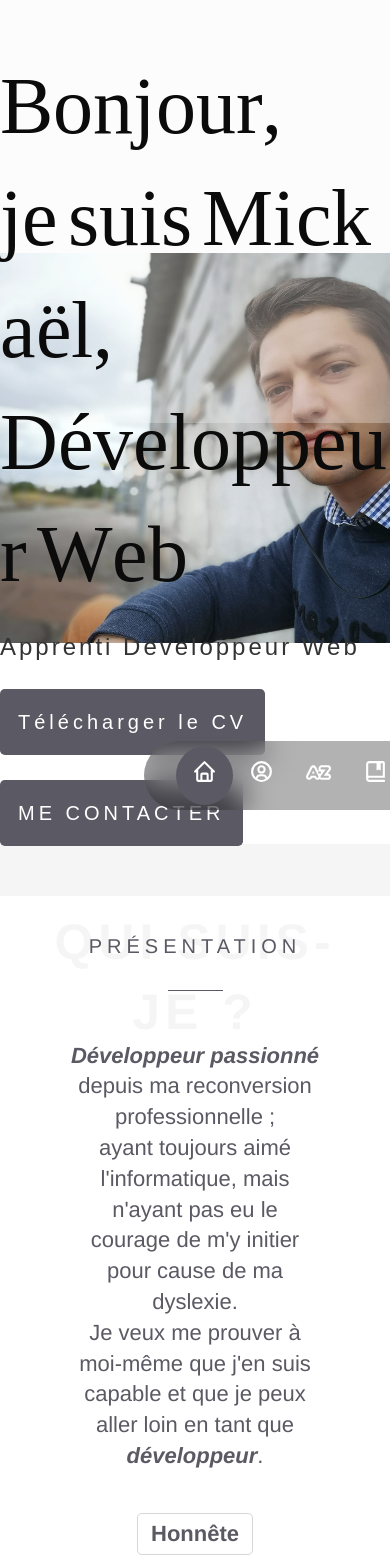
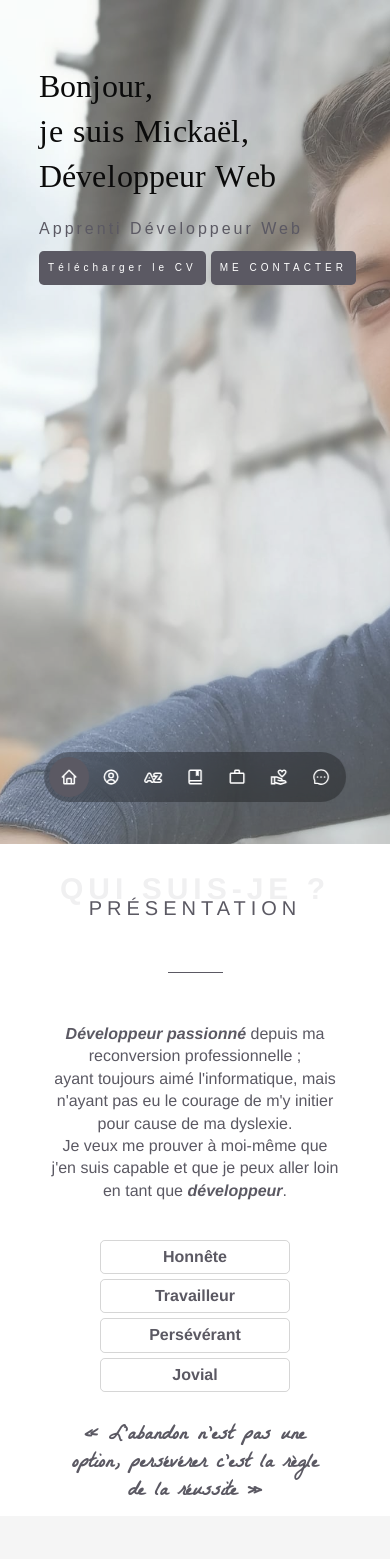
Before and after one commit to Noa1527/Portfolio, a React (Create React App) app: page / in a window 390 px wide. Shown: the top 1559 px of the page. Built offline with nearby package versions, Linux system fonts and the light colour scheme; the HTML template or start-up script is replaced by a standard one.

Commit message:
add style

```diff
--- a/src/App.scss
+++ b/src/App.scss
@@ -37,12 +37,12 @@ textarea{
     background-image: url('./assets/image/mika.jpg');
     background-position: center;
     background-repeat: no-repeat;
-    background-size: 100%;
-    height: 100vh;
-    width: 100vw;
+    background-size: cover;
+    height: 100%;
+    width: 100%;
 }
-@media screen and (max-width: 600px) {
-    .picture{
-        height: auto;
-    }
-}
+// @media screen and (max-width: 600px) {
+//     .picture{
+//         height: auto;
+//     }
+// }
--- a/src/components/About/index.scss
+++ b/src/components/About/index.scss
@@ -6,80 +6,132 @@
 
 .row {
     .col {
-        width: $container-width-lg;
+        width: $container-width-sm;
         margin: 0 auto;
 
         .presentation,
         .temper,
         .quote {
-            margin-bottom: 20px;
+            margin:0 auto 10px ;
             font-weight: 400;
             line-height: 1.4;
-            font-size: 22px;
+            font-size: 16px;
             text-align: center;
 
         }
+
         .temper {
+            display: flex;
+            flex-direction: column;
+            align-items: center;
+            margin: 5px 10px;
+
             strong {
                 border: solid 1px #3333;
-                margin: 0 10px;
                 padding: 5px;
                 border-radius: 0.3rem;
                 text-align: center;
+                width: 70%;
+                margin-top: 5px;
 
             }
         }
 
         .quote {
             width: 100%;
-            margin-top: 100px;
+            margin-top: 20px;
+            padding: 10px;
             font-family: 'La Belle Aurore';
-            font-size: 25px;
+            font-size: 20px;
             font-weight: 600;
 
         }
     }
 }
 
+/*
+page grand ecrant
+*/
+// .section-about {
+//     background-color: #fff;
+// }
 
-/* ======================== MEDIA QUERIES (SMALL DEVICES) ======================== */
+// .row {
+//     .col {
+//         width: $container-width-lg;
+//         margin: 0 auto;
 
-@media screen and (max-width: 600px) {
-    section {
-        height: auto;
-    }
+//         .presentation,
+//         .temper,
+//         .quote {
+//             margin-bottom: 20px;
+//             font-weight: 400;
+//             line-height: 1.4;
+//             font-size: 22px;
+//             text-align: center;
 
-    .container {
-        width: $container-width-sm;
-        padding: 0;
-    }
+//         }
+//         .temper {
+//             strong {
+//                 border: solid 1px #3333;
+//                 margin: 0 10px;
+//                 padding: 5px;
+//                 border-radius: 0.3rem;
+//                 text-align: center;
 
-    .row {
-        .col {
-            .presentation{
+//             }
+//         }
 
-                margin-bottom: 0;
-            }
-            .temper{
+//         .quote {
+//             width: 100%;
+//             margin-top: 100px;
+//             font-family: 'La Belle Aurore';
+//             font-size: 25px;
+//             font-weight: 600;
 
-                display: flex;
-                flex-direction: column;
-                align-items: center;
-                margin: 5px 10px;
-                strong {
-
-                    width: 50%;
-                    margin-top: 5px;
-                }
-            }
-            .quote {
-
-                padding: 10px;
-                margin-top: 20px;
-                font-size: 20px;
-            }
-        }
-    }
+//         }
+//     }
+// }
 
 
-}
+// /* ======================== MEDIA QUERIES (SMALL DEVICES) ======================== */
+
+// @media screen and (max-width: 600px) {
+//     section {
+//         height: auto;
+//     }
+
+//     .container {
+//         width: $container-width-sm;
+//         padding: 0;
+//     }
+
+//     .row {
+//         .col {
+//             .presentation{
+
+//                 margin-bottom: 0;
+//             }
+//             .temper{
+
+//                 display: flex;
+//                 flex-direction: column;
+//                 align-items: center;
+//                 margin: 5px 10px;
+//                 strong {
+
+//                     width: 50%;
+//                     margin-top: 5px;
+//                 }
+//             }
+//             .quote {
+
+//                 padding: 10px;
+//                 margin-top: 20px;
+//                 font-size: 20px;
+//             }
+//         }
+//     }
+
+
+// }
--- a/src/components/Contact/index.js
+++ b/src/components/Contact/index.js
@@ -57,7 +57,8 @@ const Contact = () => {
                             <input type="text" name="name" placeholder='Votre Nom et Prénom' required />
                             <input type="email" name="email" placeholder='Votre Email' required />
                             <textarea name="message" rows="7" placeholder='Votre Message' required></textarea>
-                            <button type="submit" className='btn btn-primary'>Envoyez Votre Message</button>
+                            <button type="submit" className='btn btn-primary'>Envoyez </button>
+                            {/* Votre Message */}
                         </form>
 
                     </div>
--- a/src/components/Header/index.scss
+++ b/src/components/Header/index.scss
@@ -4,31 +4,32 @@ section {
 
     .filtre {
         position: absolute;
-        width: 100vw;
-        height: 100vh;
+        top: 0;
+        left: 0;
+        width: 100%;
+        height: 100%;
         background-color: #f5f5f5;
         opacity: 0.3;
     }
 }
 
 .home-page {
-    align-items: center;
-    overflow: hidden;
     display: flex;
-    height: 100vh;
-    width: 100vw;
+    height: 100%;
+    width: 100%;
     margin: 0 auto;
+    padding-left: 10px;
     position: relative;
 
     .text-zone {
-        margin: 0 auto 180px auto;
+        margin: 0 auto 50px;
         max-height: 90%;
     }
 
     h1 {
         color: $color-nav;
-        font-size: 5rem;
-        margin: 0;
+        font-size: 2rem;
+        margin-top: 4rem;
         font-family: 'Coolvetica';
         font-weight: 400;
     }
@@ -37,7 +38,7 @@ section {
         color: $text-color;
         margin-top: 20px;
         font-weight: 400;
-        font-size: 1.5rem;
+        font-size: 1rem;
         font-family: sans-serif;
         letter-spacing: 3px;
         animation: fadeIn 1s 1.8s backwards;
@@ -45,14 +46,14 @@ section {
 
     .flat-button {
         color: $color-1;
-        font-size: 20px;
+        font-size: 10px;
         font-weight: 400;
         letter-spacing: 4px;
         font-family: sans-serif;
         text-decoration: none;
-        padding: 19px 18px;
+        padding: 10px 9px;
         border-radius: 0.3rem;
-        margin-top: 25px;
+        margin-top: 10px;
         margin-right: 5px;
         float: left;
         animation: fadeInAnimation 1s 1.8s backwards;
@@ -71,109 +72,197 @@ section {
     }
 
     .header-socials {
-        display: flex;
-        flex-direction: column;
-        align-items: center;
-        gap: 0.8rem;
-        position: absolute;
-        left: 100px;
-        bottom: 300px;
-
+        display: none;
         a svg {
-            width: 20px;
-            height: 20px;
-            color: $color-btn;
-        }
-
-        &::after {
-            content: '';
-            width: 2px;
-            height: 3rem;
-            background: $color-btn;
+            display: none;
         }
     }
 
     .scroll-down {
-        height: 20px;
-        width: 20px;
-        position: absolute;
-        right: 100px;
-        bottom: 80px;
-
-        a,
-        svg {
-            width: 50px;
-            height: 50px;
-            color: $color-nav;
-        }
+        display: none;
     }
 }
 
-@media screen and (max-width: 600px) {
 
-    section {
 
-        .filtre {
-            position: absolute;
-            width: 100vw;
-            height: 423px;
-            background-color: #f5f5f5;
-            opacity: 0.3;
-        }
-    }
+// @media screen and (max-width: 600px) {
 
-    .home-page {
-        height: auto;
+//     section {
 
-        .text-zone {
-            margin: 50px auto 50px auto;
+//         .filtre {
+//             position: absolute;
+//             width: 100vw;
+//             height: 423px;
+//             background-color: #f5f5f5;
+//             opacity: 0.3;
+//         }
+//     }
 
-        }
-        h2 {
-            color: #333;
-            font-weight: 500;
-        }
-        .header-socials {
-            display: none;
+/*
+page grand ecrant
+*/
+//     align-items: center;
+//     overflow: hidden;
+//     display: flex;
+//     height: 100vh;
+//     width: 100vw;
+//     margin: 0 auto;
+//     position: relative;
 
-        }
+//     .text-zone {
+//         margin: 0 auto 180px auto;
+//         max-height: 90%;
+//     }
 
-        .scroll-down {
-            display: none;
-        }
-    }
-}
-@media screen and (max-width: 375px) {
+//     h1 {
+//         color: $color-nav;
+//         font-size: 5rem;
+//         margin: 0;
+//         font-family: 'Coolvetica';
+//         font-weight: 400;
+//     }
 
-    section {
+//     h2 {
+//         color: $text-color;
+//         margin-top: 20px;
+//         font-weight: 400;
+//         font-size: 1.5rem;
+//         font-family: sans-serif;
+//         letter-spacing: 3px;
+//         animation: fadeIn 1s 1.8s backwards;
+//     }
 
-        .filtre {
-            position: absolute;
-            width: 100vw;
-            height: 423px;
-            background-color: #f5f5f5;
-            opacity: 0.3;
-        }
-    }
+//     .flat-button {
+//         color: $color-1;
+//         font-size: 20px;
+//         font-weight: 400;
+//         letter-spacing: 4px;
+//         font-family: sans-serif;
+//         text-decoration: none;
+//         padding: 19px 18px;
+//         border-radius: 0.3rem;
+//         margin-top: 25px;
+//         margin-right: 5px;
+//         float: left;
+//         animation: fadeInAnimation 1s 1.8s backwards;
+//         white-space: nowrap;
+//         position: relative;
+//         background-color: $text-color;
 
-    .home-page {
-        height: auto;
+//         &:hover {
+//             color: $color-1;
+//             box-shadow: 1px 2px 3px 1px $color-nav;
 
-        .text-zone {
-            margin: 50px auto 50px auto;
+//             &:before {
+//                 width: 100%;
+//             }
+//         }
+//     }
 
-        }
-        h2 {
-            color: #333;
-            font-weight: 500;
-        }
-        .header-socials {
-            display: none;
+//     .header-socials {
+//         display: flex;
+//         flex-direction: column;
+//         align-items: center;
+//         gap: 0.8rem;
+//         position: absolute;
+//         left: 100px;
+//         bottom: 300px;
 
-        }
+//         a svg {
+//             width: 20px;
+//             height: 20px;
+//             color: $color-btn;
+//         }
 
-        .scroll-down {
-            display: none;
-        }
-    }
-}
+//         &::after {
+//             content: '';
+//             width: 2px;
+//             height: 3rem;
+//             background: $color-btn;
+//         }
+//     }
+
+//     .scroll-down {
+//         height: 20px;
+//         width: 20px;
+//         position: absolute;
+//         right: 100px;
+//         bottom: 80px;
+
+//         a,
+//         svg {
+//             width: 50px;
+//             height: 50px;
+//             color: $color-nav;
+//         }
+//     }
+// }
+
+// @media screen and (max-width: 600px) {
+
+//     section {
+
+//         .filtre {
+//             position: absolute;
+//             width: 100vw;
+//             height: 423px;
+//             background-color: #f5f5f5;
+//             opacity: 0.3;
+//         }
+//     }
+
+//     .home-page {
+//         height: auto;
+
+//         .text-zone {
+//             margin: 50px auto 50px auto;
+
+//         }
+//         h2 {
+//             color: #333;
+//             font-weight: 500;
+//         }
+//         .header-socials {
+//             display: none;
+
+//         }
+
+//         .scroll-down {
+//             display: none;
+//         }
+//     }
+// }
+// @media screen and (max-width: 375px) {
+
+//     section {
+
+//         .filtre {
+//             position: absolute;
+//             width: 100vw;
+//             height: 423px;
+//             background-color: #f5f5f5;
+//             opacity: 0.3;
+//         }
+//     }
+
+//     .home-page {
+//         height: auto;
+
+//         .text-zone {
+//             margin: 50px auto 50px auto;
+
+//         }
+//         h2 {
+//             color: #333;
+//             font-weight: 500;
+//         }
+//         .header-socials {
+//             display: none;
+
+//         }
+
+//         .scroll-down {
+//             display: none;
+//         }
+//     }
+// }
--- a/src/components/Nav/index.scss
+++ b/src/components/Nav/index.scss
@@ -1,31 +1,35 @@
 @import'../../index.scss';
+
 
 nav {
     background: rgba($color: #000000, $alpha: 0.3);
     width: max-content;
     display: block;
-    padding: 1.1rem 2rem;
+    display: flex;
+    position: fixed;
+    bottom: 5%;
+    left: 50%;
     z-index: 5;
-    position: fixed;
-    left: 37%;
-    bottom: 4%;
-    transform: translateX(-50);
-    gap: 2.5rem;
     border-radius: 3rem;
+    gap: 0.1rem;
+    padding: 0.3rem 0.3rem;
+    transform: translateX(-50%);
     backdrop-filter: blur(15px);
+
 }
 
 nav a {
     background: transparent;
-    padding: 1rem;
     border-radius: 50%;
-    font-size: 1.5rem;
+    font-size: 1rem;
     color: $color-1;
+    padding: 0.7rem;
+    display: flex;
 
     a,
     svg {
-        width: 25px;
-        height: 25px;
+        width: 18px;
+        height: 18px;
     }
 }
 
@@ -38,22 +42,65 @@ nav a.active {
     color: $color-1;
 }
 
-@media screen and (max-width: 375px) {
-    nav {
-        padding: 1.1rem 0.5rem;
-        // left: 0.5rem;
-        left: 0;
-        bottom: 4%;
 
-        a {
+/**
+* pour grand ecrant
+**/
 
-            a,
-            svg {}
+// nav {
+//     background: rgba($color: #000000, $alpha: 0.3);
+//     width: max-content;
+//     display: block;
+//     padding: 1.1rem 2rem;
+//     z-index: 5;
+//     position: fixed;
+//     left: 37%;
+//     bottom: 4%;
+//     transform: translateX(-50);
+//     gap: 2.5rem;
+//     border-radius: 3rem;
+//     backdrop-filter: blur(15px);
+// }
 
-            &:hover {}
+// nav a {
+//     background: transparent;
+//     padding: 1rem;
+//     border-radius: 50%;
+//     font-size: 1.5rem;
+//     color: $color-1;
 
-            &.active {}
-        }
-    }
+//     a,
+//     svg {
+//         width: 25px;
+//         height: 25px;
+//     }
+// }
 
-}
+// nav a:hover {
+//     background: rgba($color: #000000, $alpha: 0.3);
+// }
+
+// nav a.active {
+//     background: $text-color;
+//     color: $color-1;
+// }
+
+// @media screen and (max-width: 375px) {
+//     nav {
+//         padding: 1.1rem 0.5rem;
+//         // left: 0.5rem;
+//         left: 0;
+//         bottom: 4%;
+
+//         a {
+
+//             a,
+//             svg {}
+
+//             &:hover {}
+
+//             &.active {}
+//         }
+//     }
+
+// }
--- a/src/index.scss
+++ b/src/index.scss
@@ -44,28 +44,35 @@ h5 {
   font-weight: 500;
 }
 
+section {
+  width: 100%;
+  height: auto;
+}
+
+
 .module-header {
   margin-bottom: 50px;
   text-align: center;
 
   .module-title {
     position: relative;
-    margin-top: 50px;
+    padding-top: 50px;
     margin-bottom: 50px;
     font-weight: 300;
-    font-size: 40px;
+    font-size: 20px;
     text-transform: uppercase;
     letter-spacing: 5px;
     color: $text-color;
 
     .module-sub {
-      font-size: 100px;
+      font-size: 30px;
       position: absolute;
+      margin-top: 15px;
       left: 0;
       right: 0;
-      top: -40px;
+      top: 9px;
       text-align: center;
-      opacity: 0.05;
+      opacity: 0.09;
       font-weight: 700;
     }
   }
@@ -79,64 +86,104 @@ h5 {
 
 }
 
-/* ======================== GENRAL STYLE ======================== */
-section {
-  width: 100vw;
-  height: 100vh;
-}
+/*
+page grand ecrant
+*/
 
-.container {
-  width: $container-width-lg;
-  padding: 3rem 0.5rem 0;
-  margin: 0 auto;
-}
 
-/* ======================== MEDIA QUERIES (MEDIUM DEVICES) ======================== */
-@media screen and (max-width: 1024px) {
-  .container {
-    width: $container-width-md;
-    padding: 1rem 0.5rem 0;
-  }
-}
+// .module-header {
+//   margin-bottom: 50px;
+//   text-align: center;
 
-/* ======================== MEDIA QUERIES (SMALL DEVICES) ======================== */
-@media screen and (max-width: 600px) {
-  section {
-    height: auto;
-  }
+//   .module-title {
+//     position: relative;
+//     margin-top: 50px;
+//     margin-bottom: 50px;
+//     font-weight: 300;
+//     font-size: 40px;
+//     text-transform: uppercase;
+//     letter-spacing: 5px;
+//     color: $text-color;
 
-  .container {
-    width: $container-width-sm;
-  }
+//     .module-sub {
+//       font-size: 100px;
+//       position: absolute;
+//       left: 0;
+//       right: 0;
+//       top: -40px;
+//       text-align: center;
+//       opacity: 0.05;
+//       font-weight: 700;
+//     }
+//   }
 
-  .module-header {
+//   .module-line {
+//     background: $text-color;
+//     width: 55px;
+//     height: 1px;
+//     margin: 30px auto;
+//   }
 
-    .module-title {
-      margin-top: 20px;
-      margin-bottom: 20px;
-      font-size: 20px;
+// }
 
-      .module-sub {
-        margin-top: 15px;
-        font-size: 50px;
-      }
-    }
-  }
-}
-@media screen and (max-width: 375px) {
-  section {
-    width: 100%;
-    height: auto;
-  }
+// /* ======================== GENRAL STYLE ======================== */
+// section {
+//   width: 100vw;
+//   height: 100vh;
+// }
 
-  .module-header {
+// .container {
+//   width: $container-width-lg;
+//   padding: 3rem 0.5rem 0;
+//   margin: 0 auto;
+// }
 
-    .module-title {
+// /* ======================== MEDIA QUERIES (MEDIUM DEVICES) ======================== */
+// @media screen and (max-width: 1024px) {
+//   .container {
+//     width: $container-width-md;
+//     padding: 1rem 0.5rem 0;
+//   }
+// }
 
-      .module-sub {
+// /* ======================== MEDIA QUERIES (SMALL DEVICES) ======================== */
+// @media screen and (max-width: 600px) {
+//   section {
+//     height: auto;
+//   }
 
-        font-size: 35px;
-      }
-    }
-  }
-}
+//   .container {
+//     width: $container-width-sm;
+//   }
+
+//   .module-header {
+
+//     .module-title {
+//       margin-top: 20px;
+//       margin-bottom: 20px;
+//       font-size: 20px;
+
+//       .module-sub {
+//         margin-top: 15px;
+//         font-size: 50px;
+//       }
+//     }
+//   }
+// }
+// @media screen and (max-width: 375px) {
+//   section {
+//     width: 100%;
+//     height: auto;
+//   }
+
+//   .module-header {
+
+//     .module-title {
+
+//       .module-sub {
+
+//         font-size: 35px;
+//       }
+//     }
+//   }
+// }
```
Also changed, not shown: 1 other file (tests, documents, lock files or other folders).
